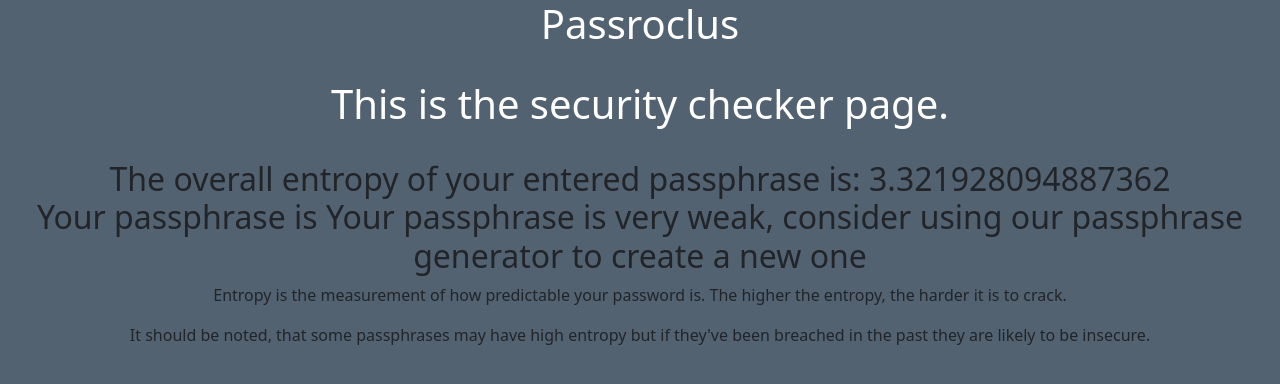
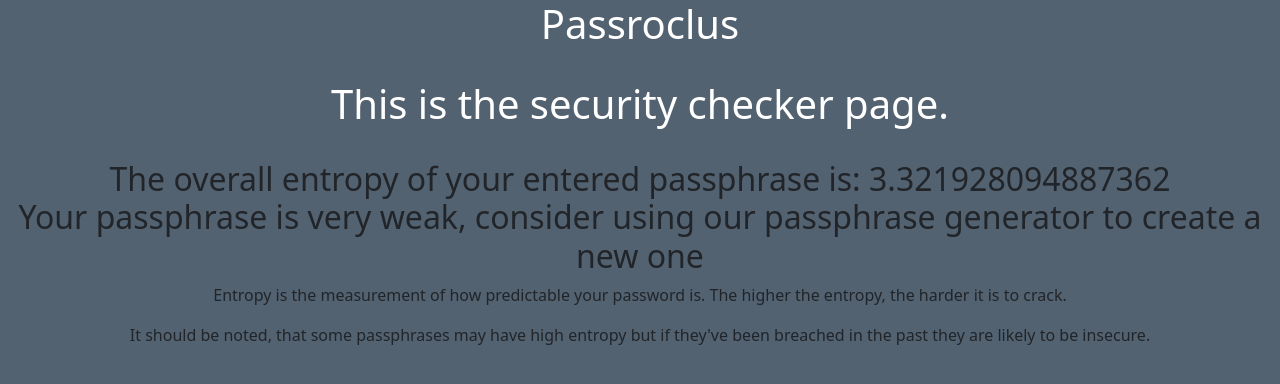
Before and after one commit to cybersomething/passroclus, a Flask app: page /securityChecker/1 in a window 1280 px wide. Shown: the top 384 px of the page. Run offline with Flask 2, Linux system fonts and the light colour scheme.

Commit message:
Update securityChecker.html

```diff
--- a/templates/securityChecker.html
+++ b/templates/securityChecker.html
@@ -20,7 +20,7 @@
      {% block content %}
 The overall entropy of your entered passphrase is: {{entropy}}
            <br>
-           Your passphrase is {{rating}}
+           {{rating}}
 {% endblock %}
         </h2>
         <p>Entropy is the measurement of how predictable your password is. The higher the entropy, the harder it is to crack.</p>
```
